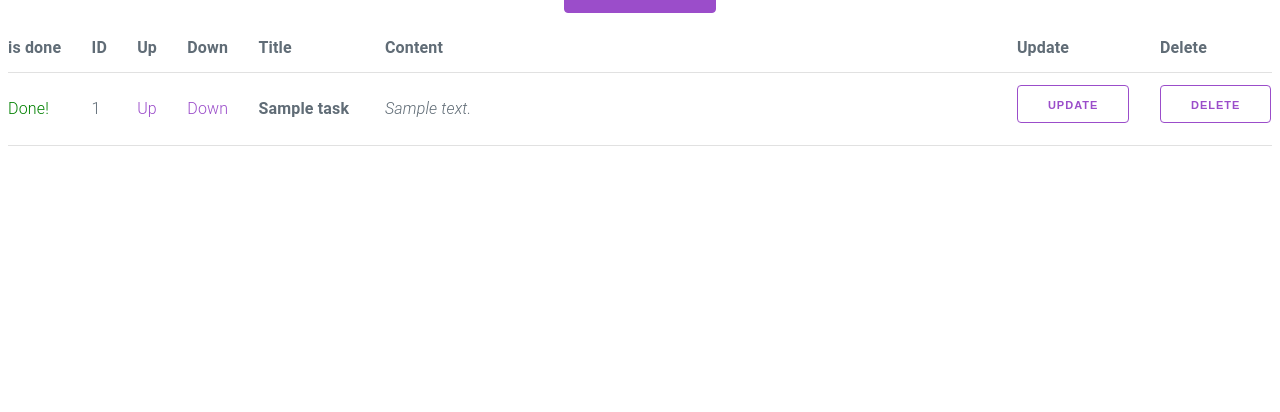
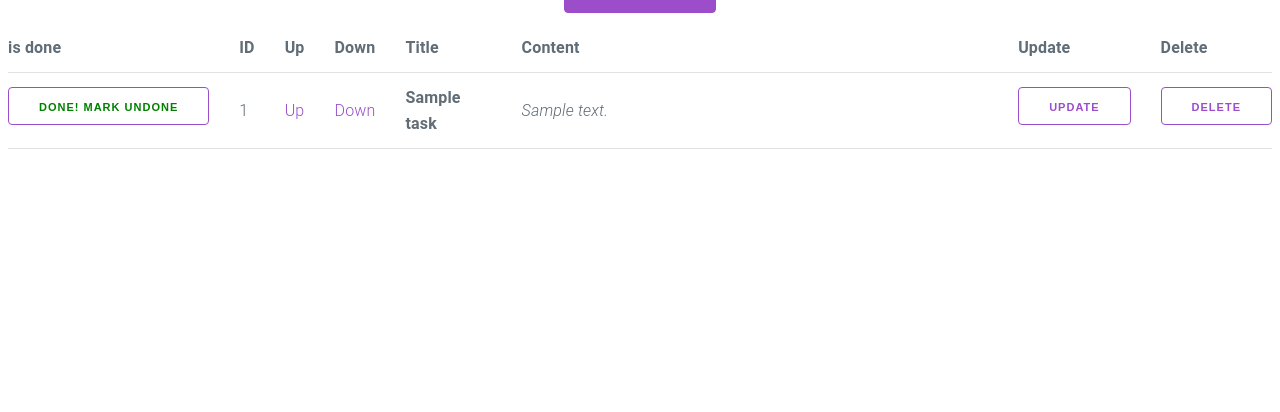
Before and after one commit to alexshchegretsov/TODO_manager, a Django app: page / in a window 1280 px wide. Shown: the part 141-553 px from the top of the page. Run offline with Django 3.2, Linux system fonts and the light colour scheme; tables that the repository leaves empty hold one stand-in row (values such as "Sample post"); some libraries are stand-ins or nearby versions.

Commit message:
Add Undone Button functionality

```diff
--- a/src/todo_app/templates/todo_app/create.html
+++ b/src/todo_app/templates/todo_app/create.html
@@ -4,6 +4,8 @@
 {% endblock %}
 
 {% block content%}
+<h3 align="center">New task</h3>
+
 <div align="center">
 <form action="" method="post">
     {% csrf_token %}
--- a/src/todo_app/templates/todo_app/home.html
+++ b/src/todo_app/templates/todo_app/home.html
@@ -30,9 +30,11 @@
 
     <tr>
         {% if task.is_done %}
-        <td style="color: green">Done!</td>
+        <td style="color: green" align="center">
+        <a href="{% url 'mark_done_url' task.id %}"><button class="button button-outline" style="color: green">Done! mark unDone</button></a>
+        </td>
         {% else %}
-        <td><a href="{% url 'make_done_url' task.id %}"><button class="button button-clear">make Done</button></a></td>
+        <td><a href="{% url 'mark_done_url' task.id %}"><button class="button button-clear">mark Done</button></a></td>
         {% endif %}
         <td>{{ task.id }}</td>
         <td><a href="{% url 'up_task_url' task.id %}">Up</a></td>
--- a/src/todo_app/urls.py
+++ b/src/todo_app/urls.py
@@ -5,7 +5,7 @@ from .views import edit_task
 from .views import delete_task
 from .views import to_up_task
 from .views import to_down_task
-from .views import make_done
+from .views import mark_done
 
 urlpatterns = [
     path('', home, name='home_url'),
@@ -14,5 +14,5 @@ urlpatterns = [
     path('delete/<int:task_id>/', delete_task, name='delete_task_url'),
     path('<int:task_id>/', to_up_task, name='up_task_url'),
     path('down/<int:task_id>/', to_down_task, name='down_task_url'),
-    path('done/<int:task_id>/', make_done, name='make_done_url'),
+    path('done/<int:task_id>/', mark_done, name='mark_done_url'),
 ]
--- a/src/todo_app/views.py
+++ b/src/todo_app/views.py
@@ -60,7 +60,7 @@ def to_up_task(request, task_id):
 
 
 def to_down_task(request, task_id):
-    if task_id != Task.objects.last().id:
+    if not task_id == Task.objects.last().id:
         task_we_want_to_lower_down = Task.objects.get(id=task_id)
         task_lift_up = Task.objects.get(id=task_id + 1)
         task_lift_up.id, task_we_want_to_lower_down.id = task_we_want_to_lower_down.id, task_lift_up.id
@@ -69,8 +69,8 @@ def to_down_task(request, task_id):
         return redirect('home_url')
     return redirect('home_url')
 
-def make_done(request, task_id):
+def mark_done(request, task_id):
     task_we_done = Task.objects.get(id=task_id)
-    task_we_done.is_done = True
+    task_we_done.is_done = True if not task_we_done.is_done else False
     task_we_done.save()
     return redirect('home_url')
```
Also changed, not shown: src/todo_app/forms.py (+10 -2 lines).
